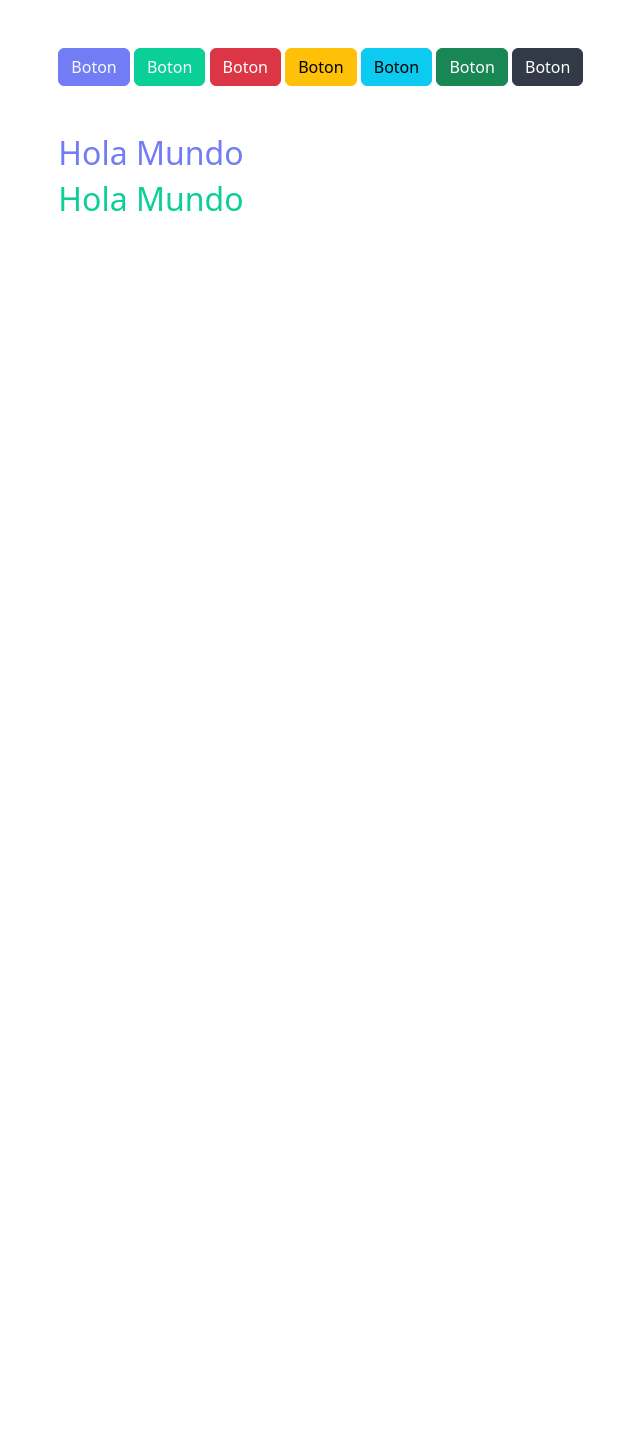
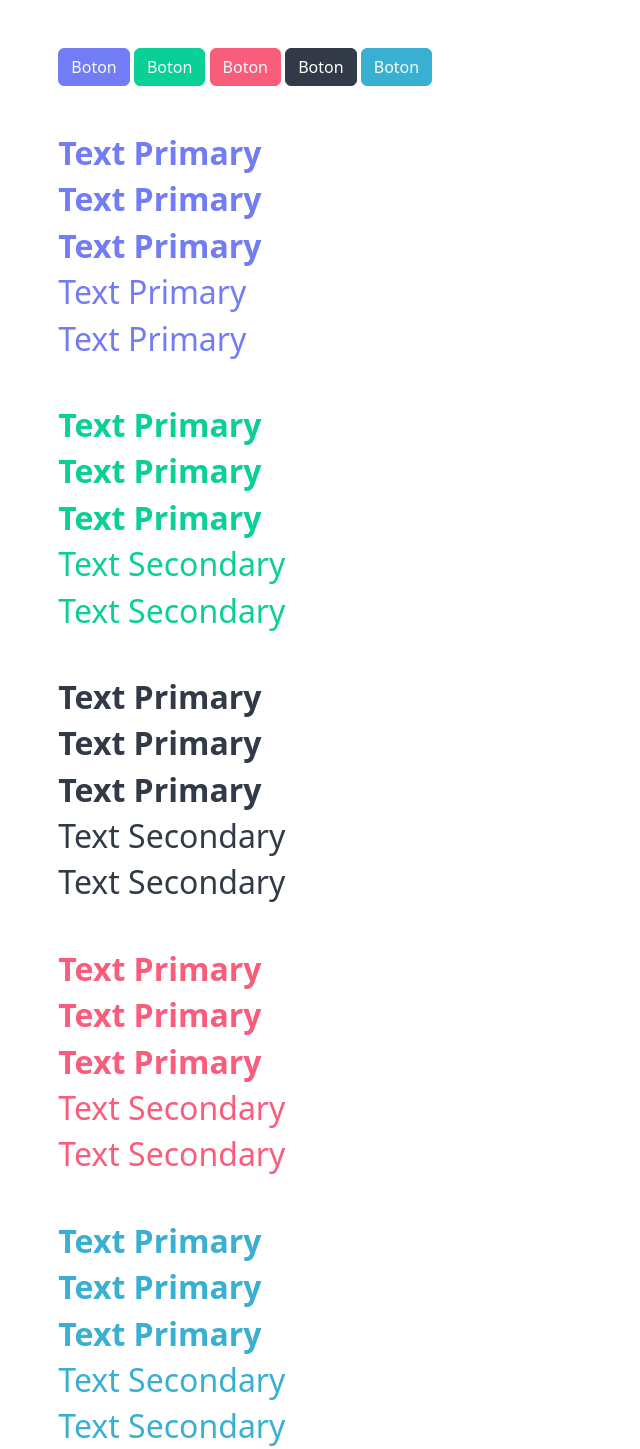
Before and after one commit to ernestovaldes575/BOOTSTRAP-V2, a website: page index.html in a window 1280 px wide. Shown: the whole page, without its empty margins (155-795 px from the left). Before the commit the page ends 800 px from the top, so only its background shows below. Drawn offline with Linux system fonts and the light colour scheme.

Commit message:
Btn, background

```diff
--- a/gulpfile.js
+++ b/gulpfile.js
@@ -7,7 +7,7 @@ const autoprefixer = require('autoprefixer');
 
 function css(done){
     src('src/scss/app.scss')
-        .pipe(sass())// {outputStyle:'expanded'}Compilamos SASS
+        .pipe(sass({outputStyle:"compressed"}))// {outputStyle:'expanded'}Compilamos SASS
         .pipe(dest('build/css/'))//Generamos los archivos
     done()
 }
--- a/index.html
+++ b/index.html
@@ -21,26 +21,52 @@
         <button class="btn btn-secondary text-light">
             Boton
         </button>
-        <button class="btn btn-danger">
-            Boton
-        </button>
-        <button class="btn btn-warning">
-            Boton
-        </button>
-        <button class="btn btn-info">
-            Boton
-        </button>
-        <button class="btn btn-success">
+        <button class="btn btn-danger text-light">
             Boton
         </button>
         <button class="btn btn-dark">
             Boton
         </button>
+        <button class="btn btn-warning text-light">
+            Boton
+        </button>
     </div>
-    <div class="col-8 mx-auto">
-        <h2 class="text-primary">Hola Mundo</h2>
-        <h2 class="text-secondary">Hola Mundo</h2>
+    <div class="col-8 mx-auto my-5">
+        <h2 class="text-primary fw-bold">Text Primary</h2>
+        <h2 class="text-primary fw-bolder">Text Primary</h2>
+        <h2 class="text-primary fw-semibold">Text Primary</h2>
+        <h2 class="text-primary fw-light">Text Primary</h2>
+        <h2 class="text-primary fw-lighter">Text Primary</h2>
     </div>
+    <div class="col-8 mx-auto my-5">
+        <h2 class="text-secondary fw-bold">Text Primary</h2>
+        <h2 class="text-secondary fw-bolder">Text Primary</h2>
+        <h2 class="text-secondary fw-semibold">Text Primary</h2>
+        <h2 class="text-secondary fw-light">Text Secondary</h2>
+        <h2 class="text-secondary fw-lighter">Text Secondary</h2>
+    </div>
+    <div class="col-8 mx-auto my-5">
+        <h2 class="text-dark fw-bold">Text Primary</h2>
+        <h2 class="text-dark fw-bolder">Text Primary</h2>
+        <h2 class="text-dark fw-semibold">Text Primary</h2>
+        <h2 class="text-dark fw-light">Text Secondary</h2>
+        <h2 class="text-dark fw-lighter">Text Secondary</h2>
+    </div>
+    <div class="col-8 mx-auto my-5">
+        <h2 class="text-danger fw-bold">Text Primary</h2>
+        <h2 class="text-danger fw-bolder">Text Primary</h2>
+        <h2 class="text-danger fw-semibold">Text Primary</h2>
+        <h2 class="text-danger fw-light">Text Secondary</h2>
+        <h2 class="text-danger fw-lighter">Text Secondary</h2>
+    </div>
+    <div class="col-8 mx-auto my-5">
+        <h2 class="text-warning fw-bold">Text Primary</h2>
+        <h2 class="text-warning fw-bolder">Text Primary</h2>
+        <h2 class="text-warning fw-semibold">Text Primary</h2>
+        <h2 class="text-warning fw-light">Text Secondary</h2>
+        <h2 class="text-warning fw-lighter">Text Secondary</h2>
+    </div>
+
 </body>
 
 </html>
--- a/src/scss/_custom.scss
+++ b/src/scss/_custom.scss
@@ -2,10 +2,14 @@
 $Azul: #727CF4;
 $Verde: #0ACF97;
 $Azul-Obscuro: #313A46;
+$Rojo: #FA5C7C;
+$Azul-Claro: #39AFD1;
 
 $primary: $Azul;
 $secondary: $Verde;
 $dark: $Azul-Obscuro;
+$danger: $Rojo;
+$warning: $Azul-Claro;
 
 //Importamos Bootstrap
 @import '../../node_modules/bootstrap/scss/bootstrap.scss';
```
Also changed, not shown: build/css/app.css.
